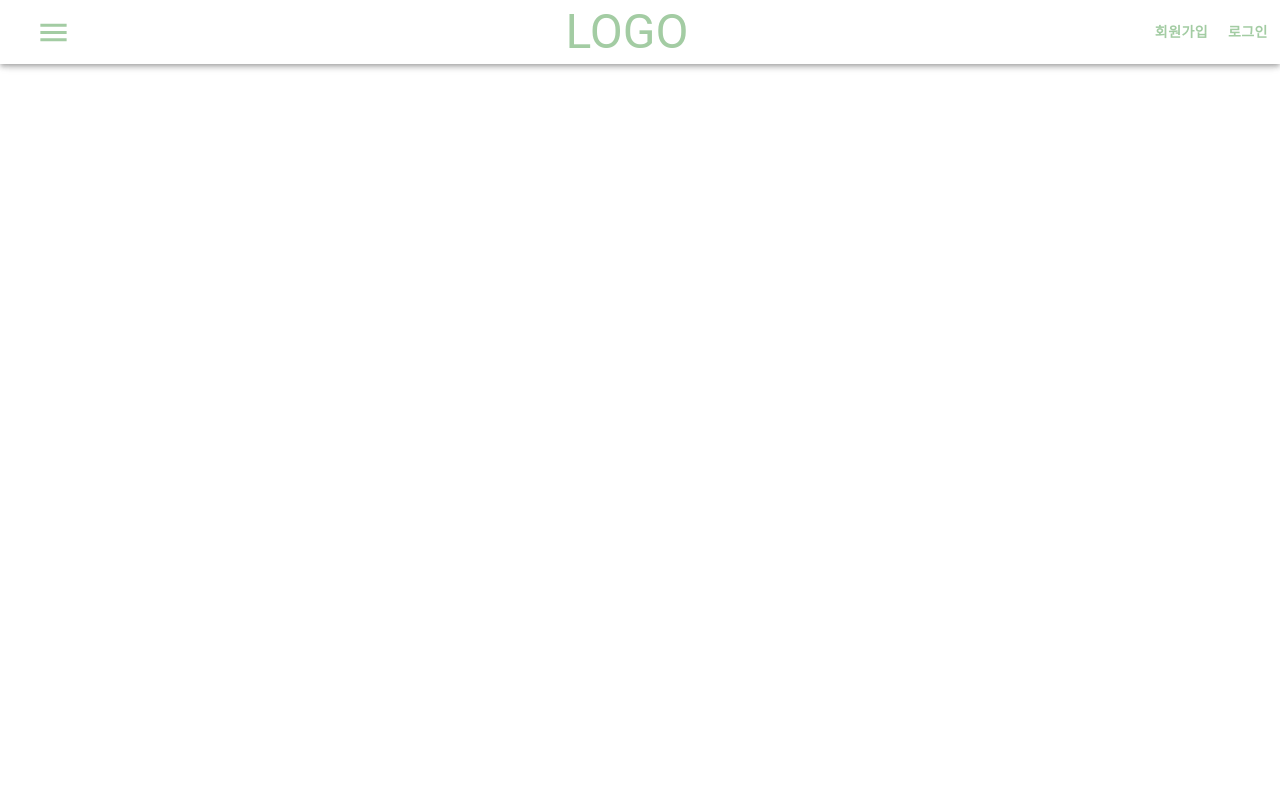
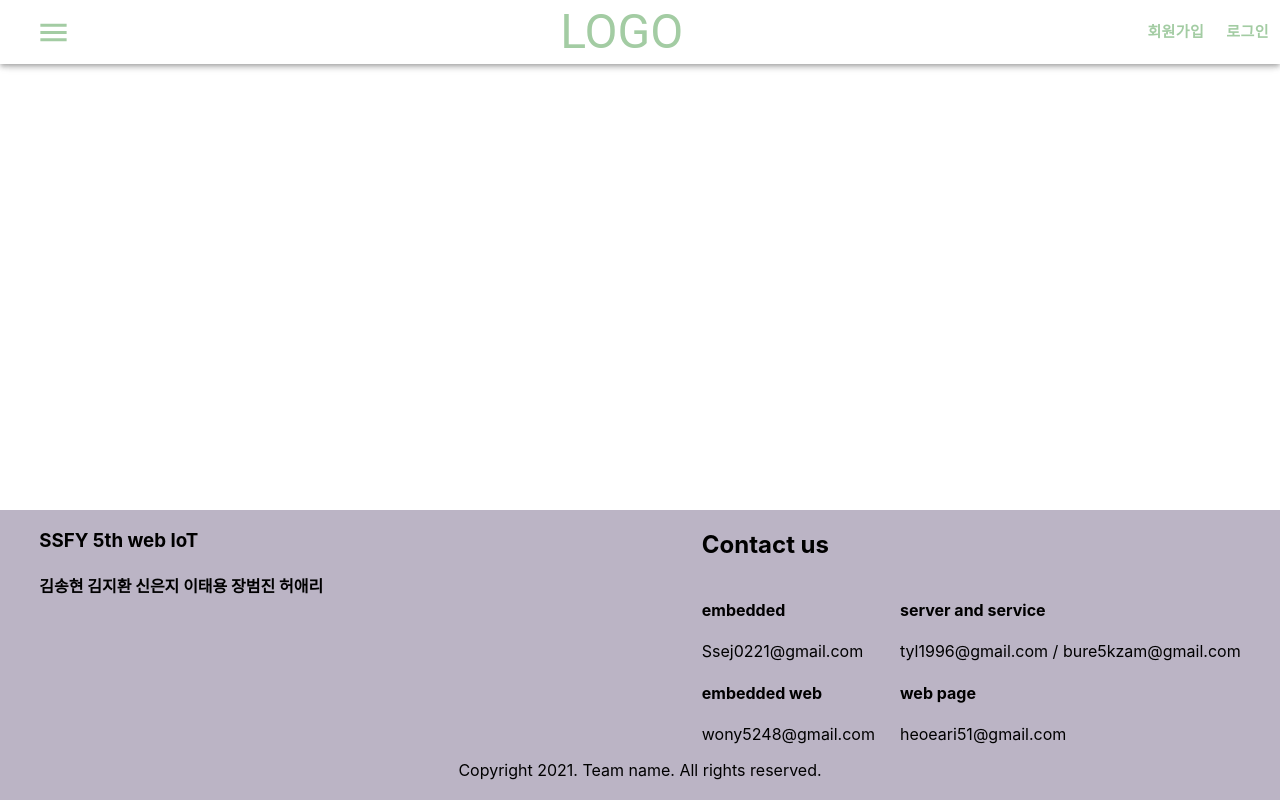
Before and after one commit to wony5248/SSAFYEnS, a React (Create React App) app in the folder frontend/: page / in a window 1280 px wide. Built offline with nearby package versions, Linux system fonts and the light colour scheme.

Commit message:
feat/components/footer

```diff
--- a/frontend/package.json
+++ b/frontend/package.json
@@ -12,6 +12,7 @@
     "react-dom": "^17.0.2",
     "react-router-dom": "^5.2.0",
     "react-scripts": "4.0.3",
+    "styled-components": "^5.3.0",
     "web-vitals": "^1.0.1"
   },
   "scripts": {
--- a/frontend/src/components/footers/index.js
+++ b/frontend/src/components/footers/index.js
@@ -1,14 +1,39 @@
 import React from 'react';
 import {Grid} from '@material-ui/core';
-
+import Wrapper from './styles';
 
 const Footer = () => {
     return (
-        <div style={{backgroundcolor: '#BBB4C5', bottom:'0', height:'155px'}}>
-            <Grid container>
-
+        <Wrapper>
+            <Grid container justify = "space-around" >
+                <Grid item style={{marginRight:'150px'}}>
+                    <h3>SSFY 5th web IoT</h3>
+                    <h4>김송현 김지환 신은지 이태용 장범진 허애리</h4>
+                </Grid>
+                <Grid item style = {{marginLeft:'150px'}}>
+                    <h2>Contact us</h2>
+                    <Grid container justify = "space-around" alignItems="center">
+                        <Grid item >
+                            <h4>embedded</h4>
+                            <p>Ssej0221@gmail.com</p>
+                            <h4>embedded web</h4>
+                            <p>wony5248@gmail.com</p>
+                        </Grid>
+                        <Grid item style = {{marginLeft:'25px'}}>
+                            <h4>server and service</h4>
+                            <p>tyl1996@gmail.com / bure5kzam@gmail.com</p>
+                            <h4>web page</h4>
+                            <p>heoeari51@gmail.com</p>
+                        </Grid>
+                    </Grid>
+                </Grid>
             </Grid>
-        </div>
+            <Grid container justify = "center" alignItems = "center">
+                <Grid item>
+                    Copyright 2021. Team name. All rights reserved.
+                </Grid>
+            </Grid>
+        </Wrapper>
     );
 };
 
--- a/frontend/src/components/footers/styles.js
+++ b/frontend/src/components/footers/styles.js
@@ -2,8 +2,9 @@ import styled from 'styled-components';
 
 const Wrapper = styled.div`
   bottom:0;
+  position:absolute;
   width: 100%;
-  height: 155px;
+  height: 290px;
   background: #BBB4C5 ;
 `;
 
--- a/frontend/src/components/headers/index.js
+++ b/frontend/src/components/headers/index.js
@@ -34,8 +34,8 @@ const Header = props=>{
                         </Typography>
                     </Grid>
                     <Grid style ={{justifyContent:'space-between'}}>
-                        <Button style={{color:'#A3CCA3', fontWeight:'bold'}}>회원가입</Button>
-                        <Button style={{color:'#A3CCA3', fontWeight:'bold'}}>로그인</Button>
+                        <Button size = "large" style={{color:'#A3CCA3', fontWeight:'bold'}}>회원가입</Button>
+                        <Button size = "large" style={{color:'#A3CCA3', fontWeight:'bold'}}>로그인</Button>
                     </Grid>
                 </Grid>
             </AppBar>
```
Also changed, not shown: 1 other file (tests, documents, lock files or other folders).
